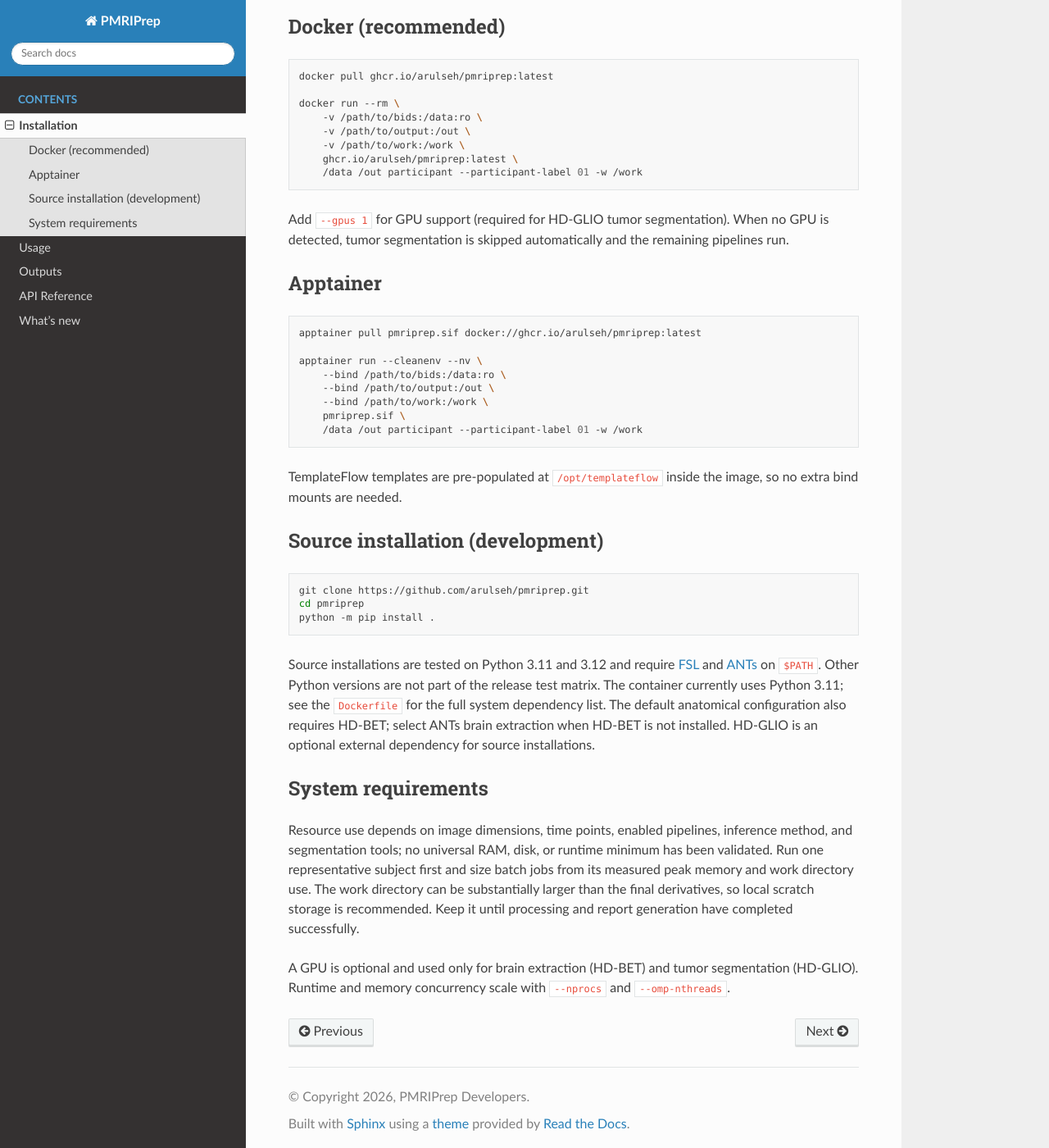
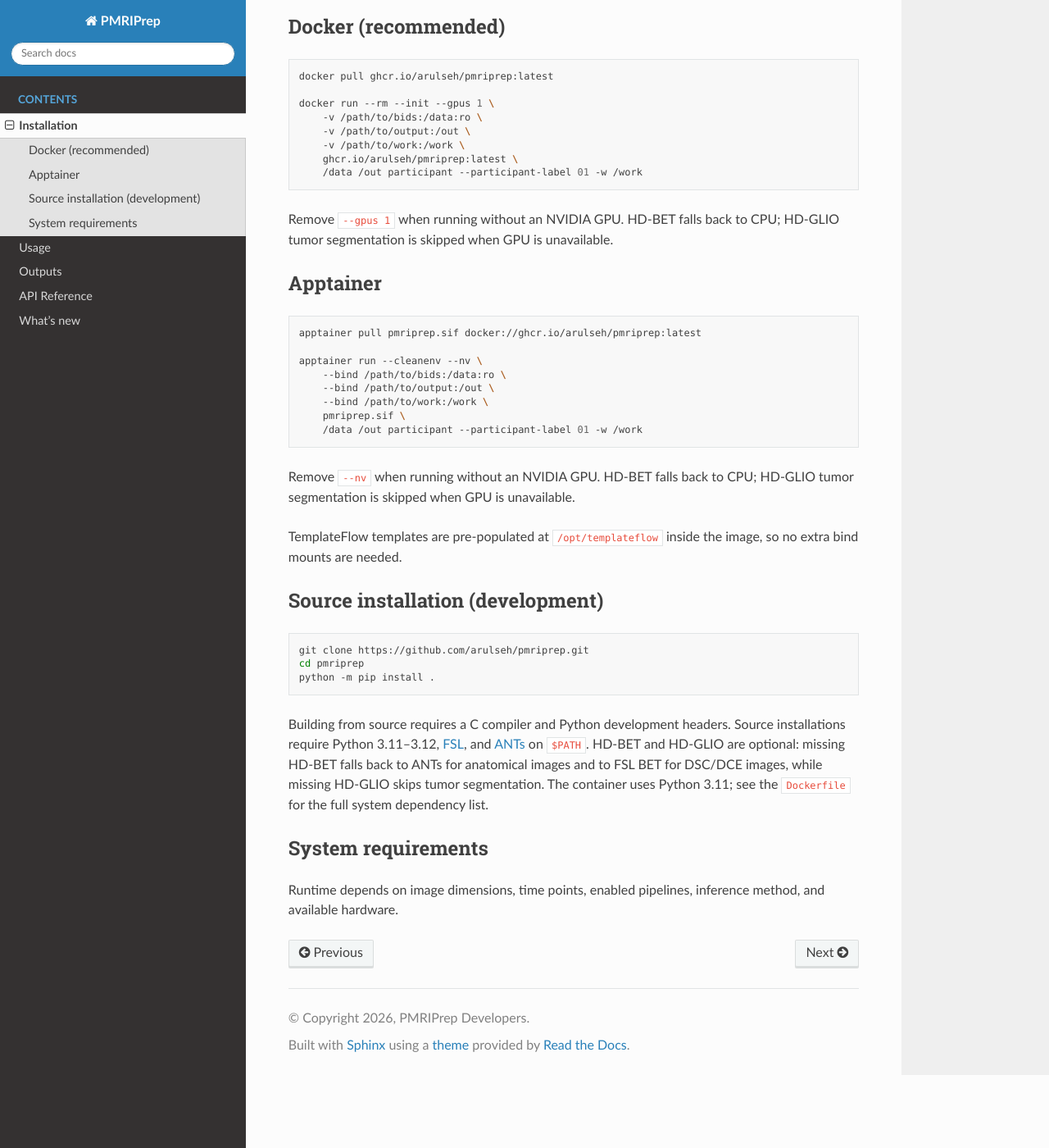
Before and after one commit to arulseh/pmriprep, a Sphinx documentation site: the page built from docs/installation.rst, in a window 1280 px wide and 1400 px high, scrolled down 216 px. Shown: the whole window at 82% size. Built offline with Sphinx 7.4.7 and the Read the Docs theme 3.1.0, drawn with Linux system fonts in a browser that asks for light colours; pages that are not in the unit, such as notebooks, are missing from menus.

```diff
--- a/docs/index.rst
+++ b/docs/index.rst
@@ -12,8 +12,8 @@ Features
 
 - **DSC processing** -- four deconvolution methods (sSVD, oSVD, Tikhonov, CPI) and BSW leakage correction.
 - **DCE processing** -- four pharmacokinetic models (Tofts, Extended Tofts, Patlak, 2CXM) plus model-free maps.
-- **Inference** -- nonlinear least squares and variational inference, plus spatial variational Bayes for DSC CPI.
-- **Automatic AIF detection** -- multi-level arterial input function detection with population fallback, or a user-supplied external AIF.
+- **Inference** -- bounded least squares (BLS) or variational Bayesian inference (VI) for DCE; VI or spatial variational Bayes (SVB) for DSC CPI.
+- **Automatic AIF detection** -- atlas-guided arterial input function detection, with population fallback for DCE, or a user-supplied external AIF.
 - **T1 mapping** -- variable flip angle T1 mapping with optional B1+ correction.
 - **Tumor segmentation** -- HD-GLIO integration for glioma segmentation.
 - **QC reports** -- per-session HTML reports with AIF quality, motion, registration, and parameter-map visualizations.
--- a/docs/installation.rst
+++ b/docs/installation.rst
@@ -13,15 +13,15 @@ Docker (recommended)
 
    docker pull ghcr.io/arulseh/pmriprep:latest
 
-   docker run --rm \
+   docker run --rm --init --gpus 1 \
        -v /path/to/bids:/data:ro \
        -v /path/to/output:/out \
        -v /path/to/work:/work \
        ghcr.io/arulseh/pmriprep:latest \
        /data /out participant --participant-label 01 -w /work
 
-Add ``--gpus 1`` for GPU support (required for HD-GLIO tumor segmentation). When no GPU
-is detected, tumor segmentation is skipped automatically and the remaining pipelines run.
+Remove ``--gpus 1`` when running without an NVIDIA GPU. HD-BET falls back to CPU;
+HD-GLIO tumor segmentation is skipped when GPU is unavailable.
 
 Apptainer
 ---------
@@ -37,6 +37,9 @@ Apptainer
        pmriprep.sif \
        /data /out participant --participant-label 01 -w /work
 
+Remove ``--nv`` when running without an NVIDIA GPU. HD-BET falls back to CPU;
+HD-GLIO tumor segmentation is skipped when GPU is unavailable.
+
 TemplateFlow templates are pre-populated at ``/opt/templateflow`` inside the image, so no
 extra bind mounts are needed.
 
@@ -49,23 +52,15 @@ Source installation (development)
    cd pmriprep
    python -m pip install .
 
-Source installations are tested on Python 3.11 and 3.12 and require FSL_
-and ANTs_ on ``$PATH``. Other Python versions are not part of the release test
-matrix. The container currently uses Python 3.11; see the ``Dockerfile`` for the
-full system dependency list. The default anatomical configuration also requires
-HD-BET; select ANTs brain extraction when HD-BET is not installed. HD-GLIO is an
-optional external dependency for source installations.
+Building from source requires a C compiler and Python development headers.
+Source installations require Python 3.11–3.12, FSL_, and ANTs_ on ``$PATH``.
+HD-BET and HD-GLIO are optional: missing HD-BET falls back to ANTs for anatomical
+images and to FSL BET for DSC/DCE images, while missing HD-GLIO skips tumor
+segmentation. The container uses Python 3.11; see the ``Dockerfile`` for the
+full system dependency list.
 
 System requirements
 -------------------
 
-Resource use depends on image dimensions, time points, enabled pipelines, inference method,
-and segmentation tools; no universal RAM, disk, or runtime minimum has been validated. Run
-one representative subject first and size batch jobs from its measured peak memory and work
-directory use. The work directory can be substantially larger than the final derivatives,
-so local scratch storage is recommended. Keep it until processing and report generation have
-completed successfully.
-
-A GPU is optional and used only for brain extraction (HD-BET) and tumor segmentation
-(HD-GLIO). Runtime and memory concurrency scale with ``--nprocs`` and
-``--omp-nthreads``.
+Runtime depends on image dimensions, time points, enabled pipelines, inference
+method, and available hardware.
```
Also changed, not shown: docs/outputs.rst (+27 -3 lines), docs/usage.rst (+42 -11 lines), 1 other file.
